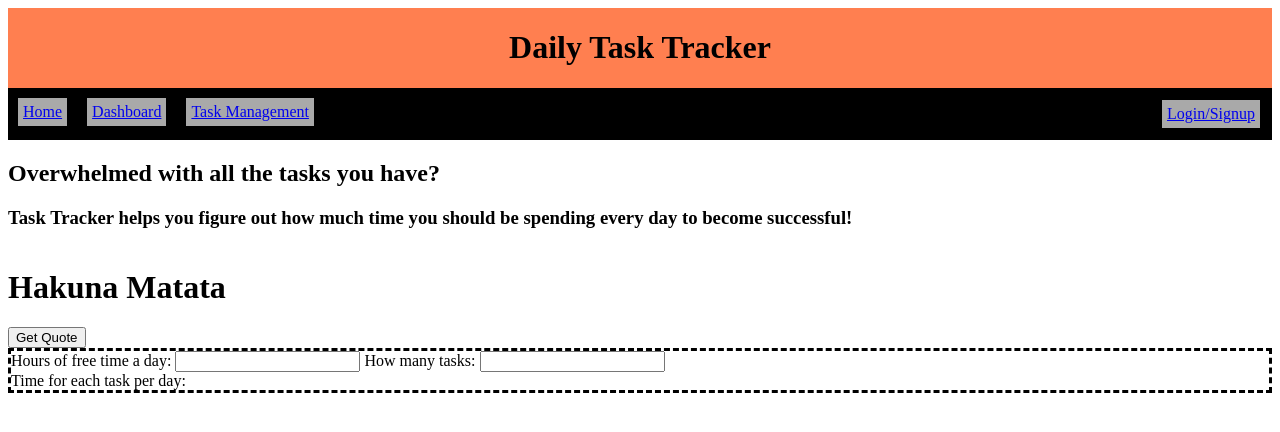
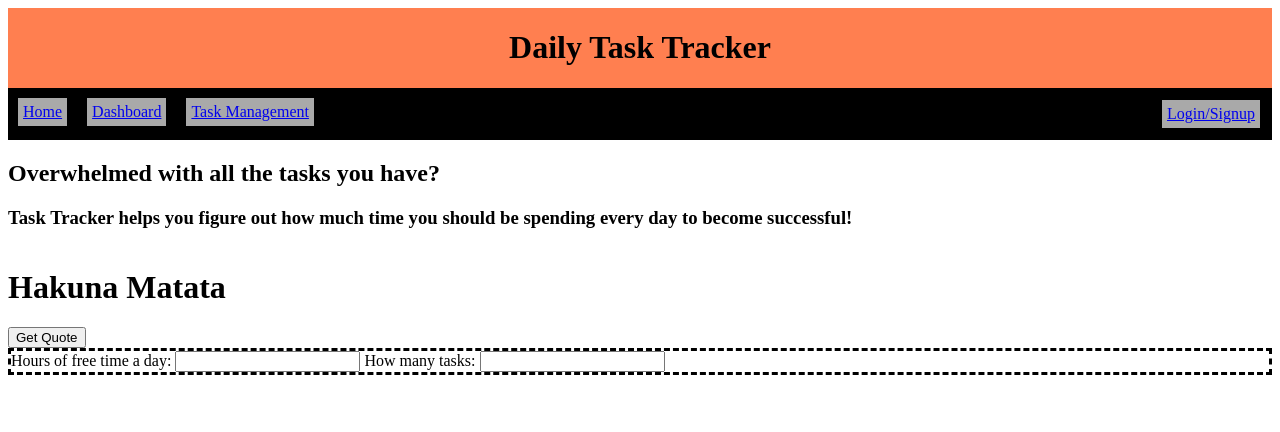
Before and after one commit to ms-141/Task-Tracker, a plain HTML site: page index.html in a window 1280 px wide. Drawn offline with Linux system fonts and the light colour scheme.

Commit message:
new branch

```diff
--- a/index.html
+++ b/index.html
@@ -43,7 +43,7 @@
         <input type="number" id="questionTasks" name="questionTasks">
 
         <div id="timePerDayContainer">
-            <label for="timePerDay">Time for each task per day: </label>
+            <!-- <label for="timePerDay">Time for each task per day: </label> -->
         </div>
 
 
--- a/style.css
+++ b/style.css
@@ -1,6 +1,7 @@
 body {
     display: flex;
     flex-direction: column;
+    text-size-adjust: ;
 }
 
 #title {
```
